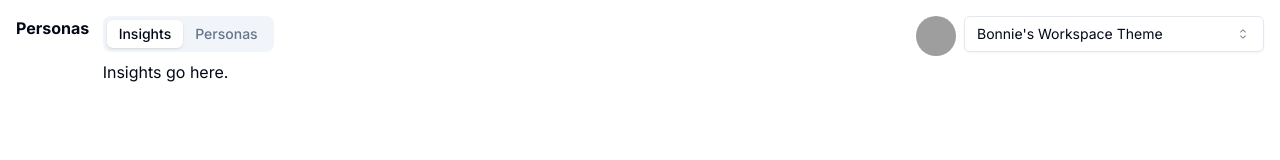
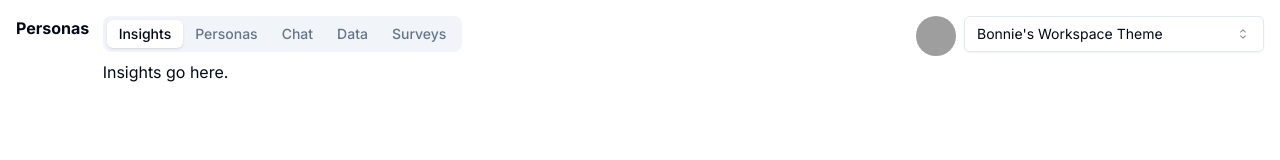
Before and after one commit to ajaywaghray/my-app, a Next.js app: page / in a window 1280 px wide. Shown: the top 160 px of the page. Built offline with nearby package versions, Linux system fonts and the light colour scheme; grey boxes are pictures that could not be loaded.

Commit message:
Added new tabs

```diff
--- a/src/app/page.tsx
+++ b/src/app/page.tsx
@@ -23,9 +23,15 @@ export default function Home() {
           <TabsList>
             <TabsTrigger value="insights">Insights</TabsTrigger>
             <TabsTrigger value="personas">Personas</TabsTrigger>
+            <TabsTrigger value="chat">Chat</TabsTrigger>
+            <TabsTrigger value="data">Data</TabsTrigger>
+            <TabsTrigger value="surveys">Surveys</TabsTrigger>
           </TabsList>
           <TabsContent value="insights">Insights go here.</TabsContent>
           <TabsContent value="personas">Persona creation goes here.</TabsContent>
+          <TabsContent value="chat">Chats go here.</TabsContent>
+          <TabsContent value="data">Data goes here.</TabsContent>
+          <TabsContent value="surveys">Surveys go here.</TabsContent>
         </Tabs>
         <div style={{ display: 'flex', alignItems: 'top'}}>
           <Avatar style={{ marginRight: '8px' }}>
```
